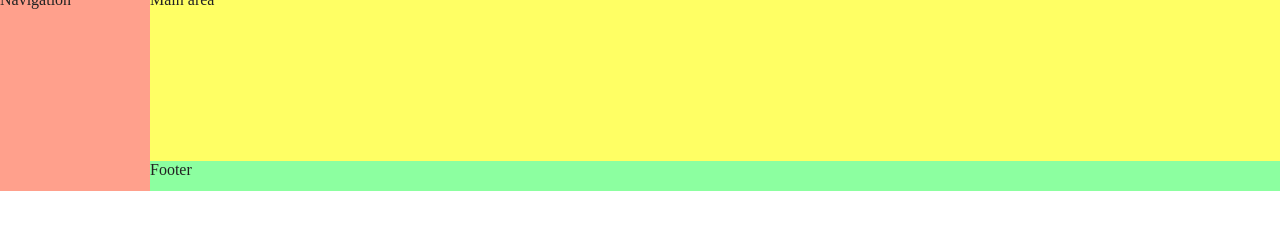
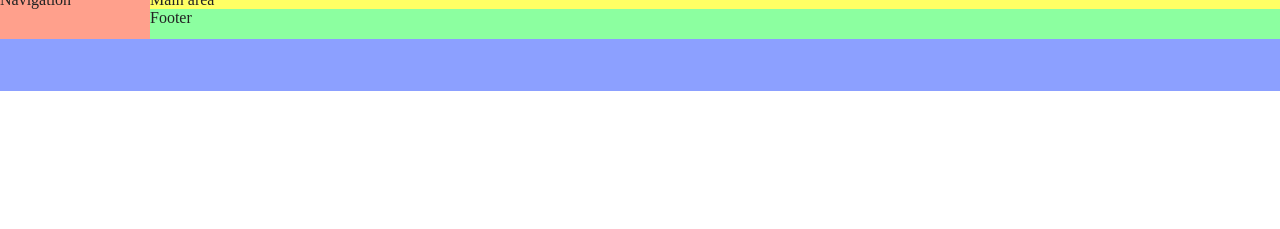
Before and after one commit to maryyymoo/portfolio, a website built with Parcel: page index.html in a window 1280 px wide. Shown: the part 59-288 px from the top of the page. Built offline with nearby package versions, Linux system fonts and the light colour scheme.

Commit message:
chaange hieghts

```diff
--- a/css/main.css
+++ b/css/main.css
@@ -264,7 +264,7 @@ textarea {
 #title-grid{
   display: grid;
   width: 100%;
-  height: 250px;
+  height: 100%;
   grid-template-areas: "head head"
                        "nav  main"
                        "nav  foot";
@@ -274,6 +274,7 @@ textarea {
 
 #title-grid > header {
   grid-area: head;
+  height: 150px;
   background-color: #8ca0ff;
 }
 
```
